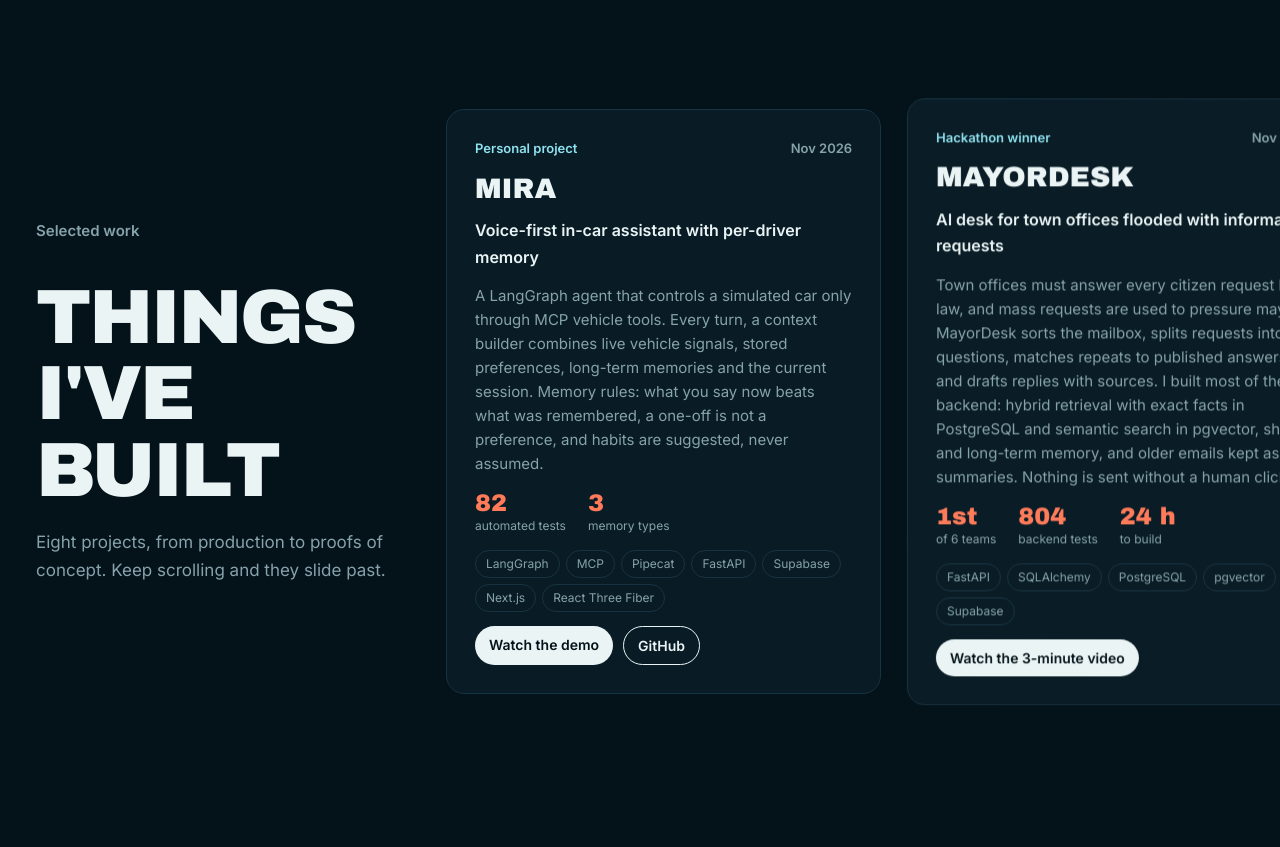
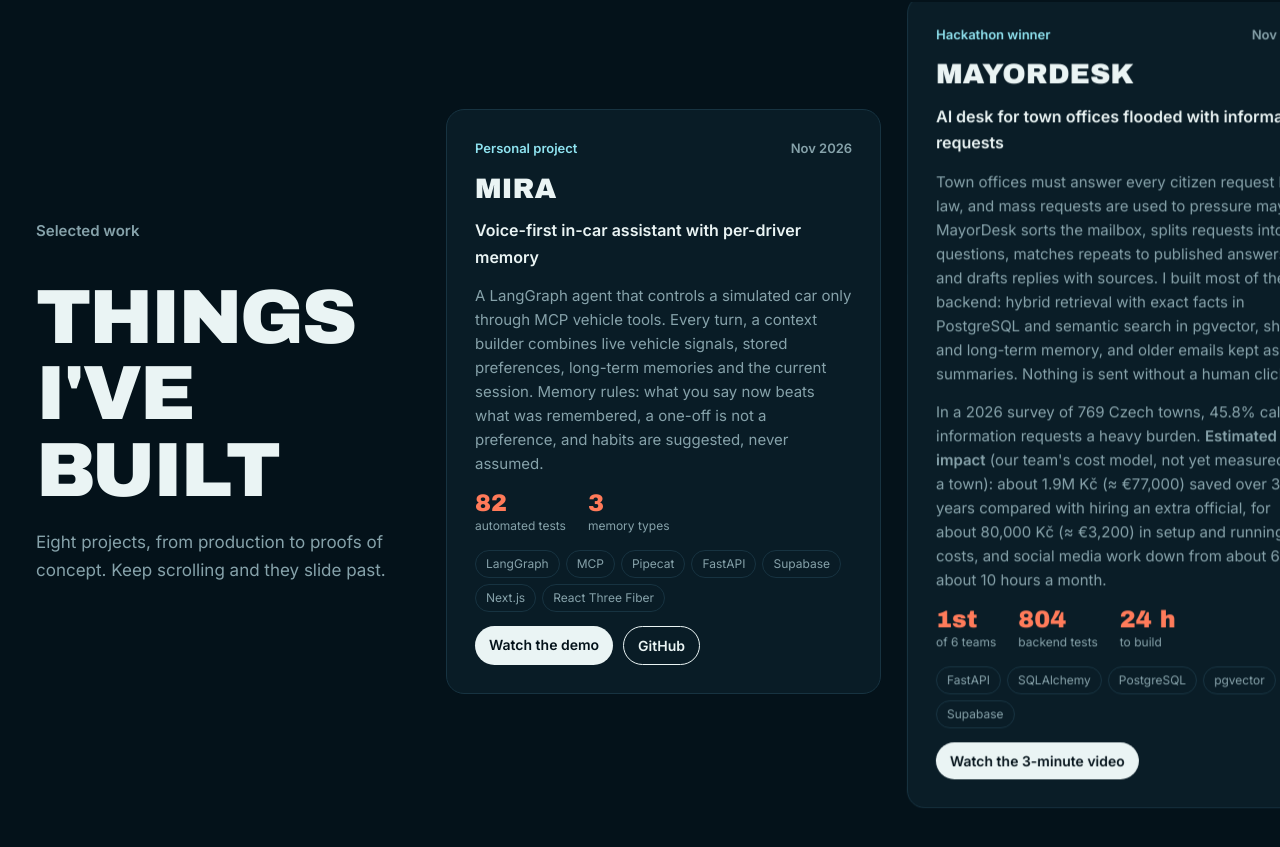
Before and after one commit to baksh07/baksh07.github.io, a plain HTML site: page index.html in a window 1280 px wide. Shown: the part 2287-3134 px from the top of the page. Drawn offline with nearby package versions, Linux system fonts and the light colour scheme; a web font is replaced by a local one.

Commit message:
Add MayorDesk problem context and estimated impact (Kč and EUR)
Co-Authored-By: Claude Opus 5.5 <noreply@anthropic.com>
Claude-Session: https://claude.ai/code/session_01GxPC91EDHwHmouxH86hkqi

```diff
--- a/index.html
+++ b/index.html
@@ -252,6 +252,7 @@ footer{color:var(--muted);font-size:14px;display:flex;flex-wrap:wrap;justify-con
       <h3>MayorDesk</h3>
       <p class="what">AI desk for town offices flooded with information requests</p>
       <p class="d">Town offices must answer every citizen request by law, and mass requests are used to pressure mayors. MayorDesk sorts the mailbox, splits requests into questions, matches repeats to published answers and drafts replies with sources. I built most of the backend: hybrid retrieval with exact facts in PostgreSQL and semantic search in pgvector, short- and long-term memory, and older emails kept as summaries. Nothing is sent without a human click.</p>
+      <p class="d">In a 2026 survey of 769 Czech towns, 45.8% called information requests a heavy burden. <b>Estimated impact</b> (our team's cost model, not yet measured in a town): about 1.9M Kč (≈ €77,000) saved over 3 years compared with hiring an extra official, for about 80,000 Kč (≈ €3,200) in setup and running costs, and social media work down from about 65 to about 10 hours a month.</p>
       <div class="nums"><div><b>1st</b><small>of 6 teams</small></div><div><b>804</b><small>backend tests</small></div><div><b>24 h</b><small>to build</small></div></div>
       <ul class="stack"><li>FastAPI</li><li>SQLAlchemy</li><li>PostgreSQL</li><li>pgvector</li><li>Supabase</li></ul>
       <div class="links"><a href="https://youtu.be/xPXNTiJyZ-Y" target="_blank" rel="noopener">Watch the 3-minute video</a></div>
```
